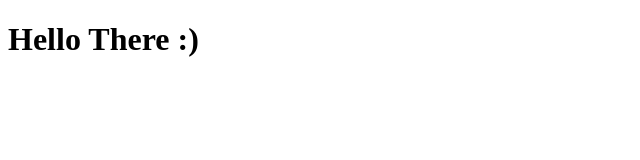
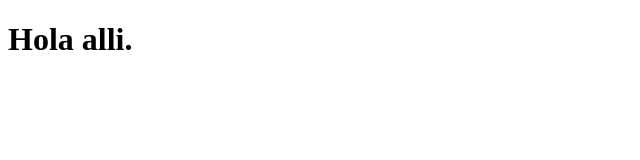
Before and after one commit to jadecobra835/Checkpoint-11, a plain HTML site: page index.html in a window 1280 px wide. Shown: the whole page, without its empty margins (0-640 px from the left). Drawn offline with Linux system fonts and the light colour scheme.

Commit message:
spanish now

```diff
--- a/index.html
+++ b/index.html
@@ -5,6 +5,6 @@
     <title></title>
 </head>
 <body>
-    <h1>Hello There :)</h1>
+    <h1>Hola alli.</h1>
 </body>
-</html>
+</h
```
